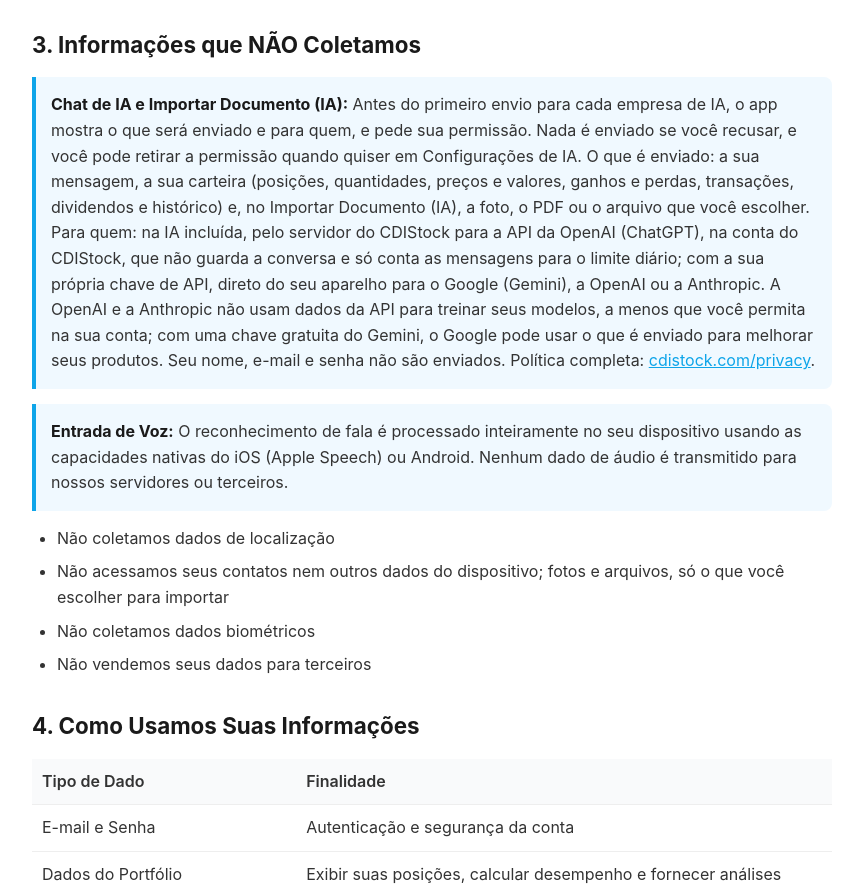
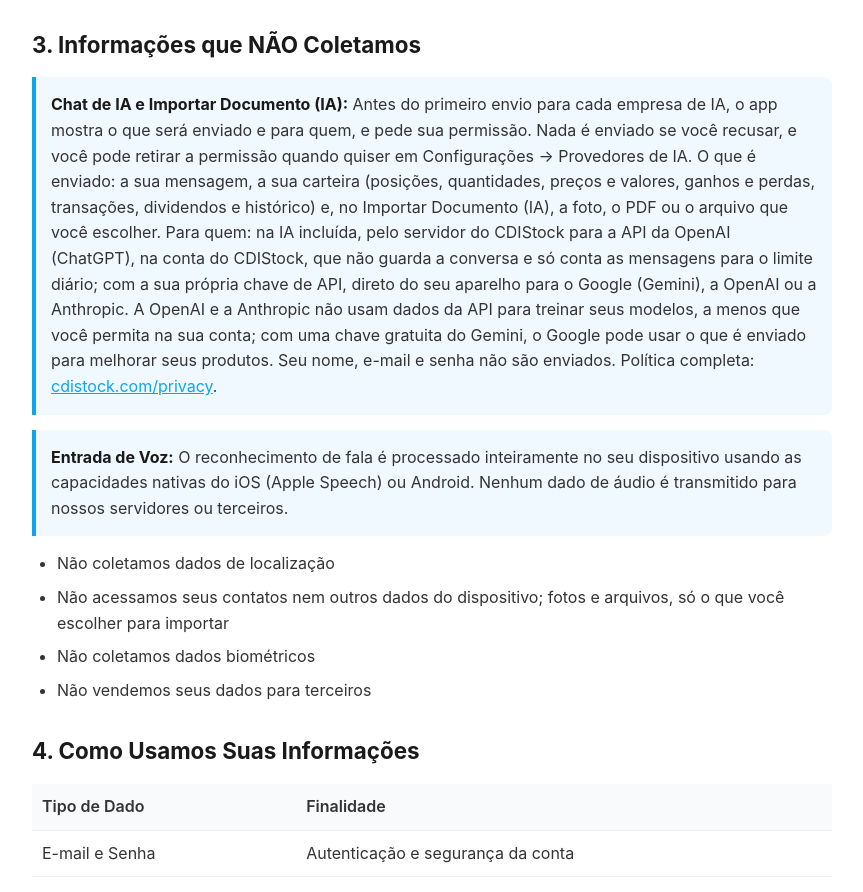
Before and after one commit to andremir/cdistock-privacy, a plain HTML site: page index.html in a window 1280 px wide. Shown: the part 816-1708 px from the top of the page, without its empty margins (208-1071 px from the left). Drawn offline with Linux system fonts and the light colour scheme.

Commit message:
Name the settings path where the AI permission is withdrawn
Co-Authored-By: Claude Opus 5.5 <noreply@anthropic.com>

```diff
--- a/index.html
+++ b/index.html
@@ -82,7 +82,7 @@
             <h2>3. Informações que NÃO Coletamos</h2>
 
             <div class="highlight">
-                <p><strong>Chat de IA e Importar Documento (IA):</strong> Antes do primeiro envio para cada empresa de IA, o app mostra o que será enviado e para quem, e pede sua permissão. Nada é enviado se você recusar, e você pode retirar a permissão quando quiser em Configurações de IA. O que é enviado: a sua mensagem, a sua carteira (posições, quantidades, preços e valores, ganhos e perdas, transações, dividendos e histórico) e, no Importar Documento (IA), a foto, o PDF ou o arquivo que você escolher. Para quem: na IA incluída, pelo servidor do CDIStock para a API da OpenAI (ChatGPT), na conta do CDIStock, que não guarda a conversa e só conta as mensagens para o limite diário; com a sua própria chave de API, direto do seu aparelho para o Google (Gemini), a OpenAI ou a Anthropic. A OpenAI e a Anthropic não usam dados da API para treinar seus modelos, a menos que você permita na sua conta; com uma chave gratuita do Gemini, o Google pode usar o que é enviado para melhorar seus produtos. Seu nome, e-mail e senha não são enviados. Política completa: <a href="https://cdistock.com/privacy">cdistock.com/privacy</a>.</p>
+                <p><strong>Chat de IA e Importar Documento (IA):</strong> Antes do primeiro envio para cada empresa de IA, o app mostra o que será enviado e para quem, e pede sua permissão. Nada é enviado se você recusar, e você pode retirar a permissão quando quiser em Configurações → Provedores de IA. O que é enviado: a sua mensagem, a sua carteira (posições, quantidades, preços e valores, ganhos e perdas, transações, dividendos e histórico) e, no Importar Documento (IA), a foto, o PDF ou o arquivo que você escolher. Para quem: na IA incluída, pelo servidor do CDIStock para a API da OpenAI (ChatGPT), na conta do CDIStock, que não guarda a conversa e só conta as mensagens para o limite diário; com a sua própria chave de API, direto do seu aparelho para o Google (Gemini), a OpenAI ou a Anthropic. A OpenAI e a Anthropic não usam dados da API para treinar seus modelos, a menos que você permita na sua conta; com uma chave gratuita do Gemini, o Google pode usar o que é enviado para melhorar seus produtos. Seu nome, e-mail e senha não são enviados. Política completa: <a href="https://cdistock.com/privacy">cdistock.com/privacy</a>.</p>
             </div>
 
             <div class="highlight">
```
